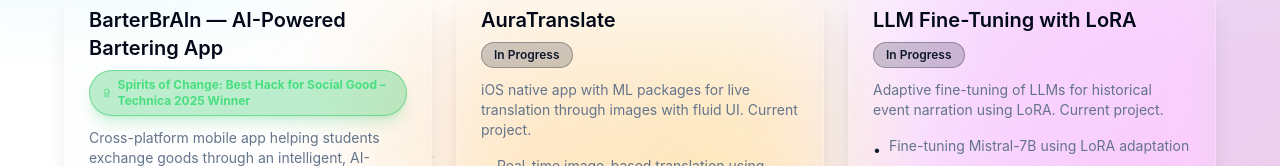
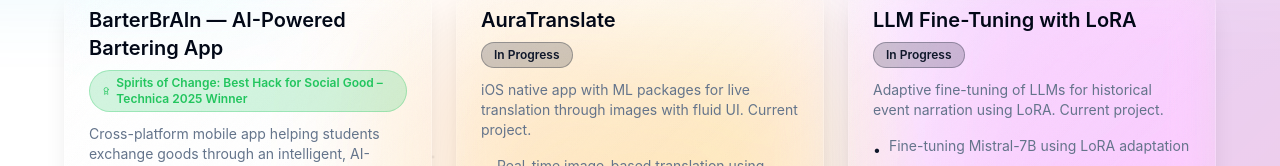
Before and after one commit to prithvisaran3/portfolio, a Next.js app: page /projects in a window 1280 px wide. Shown: the part 329-495 px from the top of the page. Built offline with nearby package versions, Linux system fonts and the light colour scheme; no server answers.

Commit message:
Fix award badge visibility to match Live on Stores styling

```diff
--- a/components/ios/ProjectCard.tsx
+++ b/components/ios/ProjectCard.tsx
@@ -47,12 +47,12 @@
               </h3>
               <div className="flex flex-wrap gap-2 mt-2">
                 {project.award && (
-                  <span className={`inline-flex items-center gap-1.5 px-3 py-1.5 text-xs font-bold rounded-full border ${
+                  <span className={`inline-flex items-center gap-1.5 px-3 py-1 text-xs font-semibold rounded-full border ${
                     project.isAwardWinner
-                      ? "bg-green-500/30 text-green-400 border-green-500/50 shadow-lg shadow-green-500/20"
+                      ? "bg-green-500/20 text-green-500 border-green-500/30"
                       : "bg-yellow-500/20 text-yellow-500 border-yellow-500/30"
                   }`}>
-                    <Award className="w-3.5 h-3.5" />
+                    <Award className="w-3 h-3" />
                     <span>{project.award}</span>
                   </span>
                 )}
```
